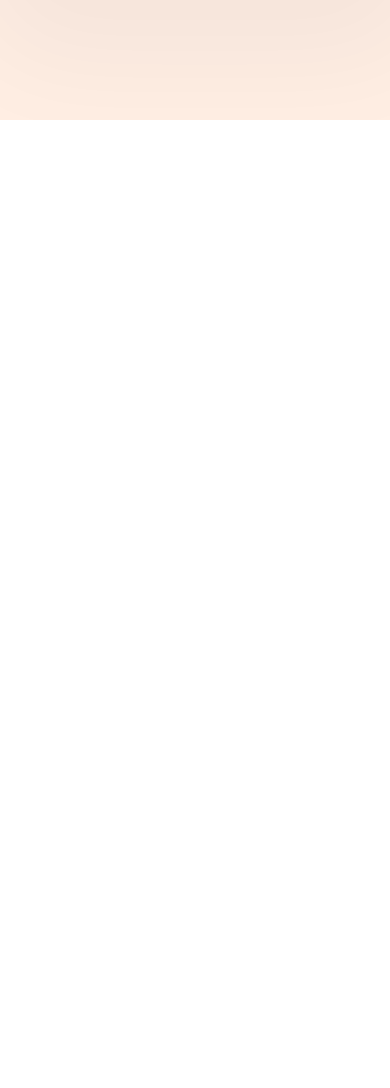
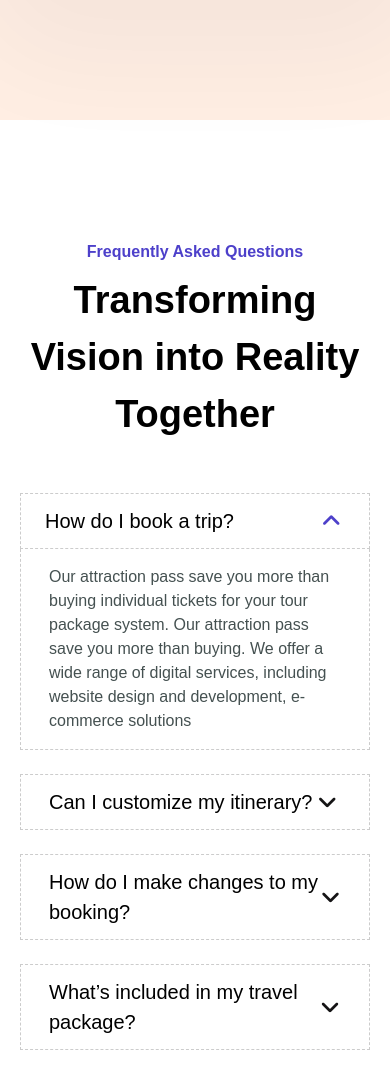
Before and after one commit to Shaima-haj-ibrahim/TripVendor_Tailwindcss, a website: page home.html in a window 390 px wide. Shown: the part 10666-11754 px from the top of the page. Before the commit the page ends 10786 px from the top, so only its background shows below. Drawn offline with Linux system fonts and the light colour scheme.

Commit message:
create section FAQ

```diff
--- a/home.html
+++ b/home.html
@@ -76,13 +76,10 @@
 
   <main>
 
-    <!--section tour and travel agency-->
+    <!--section hero-->
     <section class="bg-[#FFEEE3]">
 
-    <div class="bg-hero2 w-full min-h-screen h-auto bg-cover bg-center bg-no-repeat main-container py-25 flex flex-col lg:flex-row items-center lg:items-start  relative ">
-
-
-
+     <div class="lg:pl-[150px] xl:pl-[180px] 2xl:pl-[350px] bg-hero2 w-full min-h-screen h-auto bg-cover bg-center bg-no-repeat main-container py-25 flex flex-col lg:flex-row items-center lg:items-start  relative ">
         <div class="flex flex-col xl:justify-center max-w-[920px] items-center px-3 relative z-10">
           <p class="text-[18px] lg:text-[22px] text-secondary font-semibold font-prompt mb-3 lg:mb-4 text-center">Tour & Travel Agency</p>
           <h1 class="text-black text-[70px] font-prompt font-semibold lg:text-[94px] w-full text-center mb-4 lg:mb-5 text-center">Natural World Destination</h1>
@@ -571,9 +568,9 @@
 
         <h2 class="max-lg:text-[38px] h2 text-white text-center  absolute z-10 top-[150px] left-1/2 -translate-x-1/2 leading-tight">Hot deals on select <br/> expedition departures</h2>
         <!--cards-->
-      <div class="overflow-x-hidden">
+      <div class="overflow-x-hidden absolute z-10 bottom-0 lg:bottom-[230px]  gap-[30px] lg:px-[100px] ">
 
-        <div class="flex absolute z-10 bottom-0 bottom-[230px]  gap-[30px] px-[100px]">
+        <div class="flex flex-col xl:flex-row gap-[30px]">
 
           <div class="h-[512px] bg-white rounded-4xl relative p-[10px] ">
 
@@ -830,6 +827,37 @@
 
     </section>
 
+    <!--section FAQ-->
+    <section class="main-container py-[120px]">
+      <p class="text-primary text-[16px] font-nunito font-semibold mb-2 text-center">Frequently Asked Questions</p>
+      <h2 class="max-lg:text-[38px] h2 w-full lg:max-w-[580px] text-center mb-[50px] mx-auto">Transforming Vision into Reality Together</h2>
+
+      <div class="w-full py-3 lg:py-4 px-6  lg:px-8 flex justify-between items-center border border-[#15141536] border-dashed">
+        <p class="text-black text-[20px] lg:text-[22px] font-prompt font-medium">How do I book a trip?</p>
+        <i class="fa-solid fa-angle-up text-[22px]" style="color: #4D40CA;"></i>
+      </div>
+
+      <div class="w-full py-4 lg:py-5 px-7 lg:px-8 border-x border-b border-[#15141536] border-dashed mb-6 lg:mb-8 flex justify-between items-center">
+        <p class="text-[16px] text-[#455151] font-medium font-nunito">Our attraction pass save you more than buying individual tickets for your tour package system. Our attraction pass save you more than buying. We offer a wide range of digital
+          services, including website design and development, e-commerce solutions</p>
+        </div>
+
+      <div class="w-full py-3 lg:py-4 px-7 lg:px-8 border border-[#15141536] border-dashed mb-6 lg:mb-8 flex justify-between items-center">
+        <p class="text-[20px] lg:text-[22px] text-black font-medium font-prompt">Can I customize my itinerary?</p>
+        <i class="fa-solid fa-angle-down text-[22px]" style="color: #151415;"></i>
+      </div>
+
+      <div class="w-full py-3 lg:py-4 px-7 lg:px-8 border border-dashed border-[#15141536] mb-6 lg:mb-8 flex justify-between items-center">
+        <p class="text-[20px] lg:text-[22px] text-black font-medium font-prompt">How do I make changes to my booking?</p>
+        <i class="fa-solid fa-angle-down text-[22px]" style="color: #151415;"></i>
+      </div>
+
+      <div class="w-full py-3 lg:py-4 px-7 lg:px-8 border border-dashed border-[#15141536] flex justify-between items-center">
+        <p class="text-[20px] lg:text-[22px] text-black font-medium font-prompt">What’s included in my travel package?</p>
+        <i class="fa-solid fa-angle-down text-[22px]" style="color: #151415;"></i>
+      </div>
+    </section>
+
 
 
   </main>
```
Also changed, not shown: assets/css/output.css.
